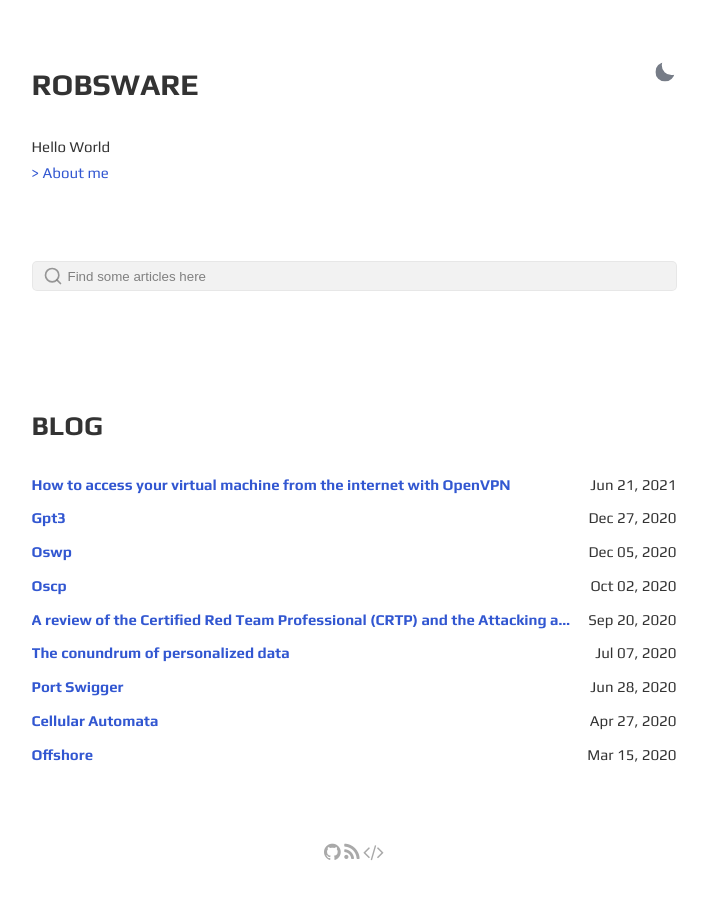
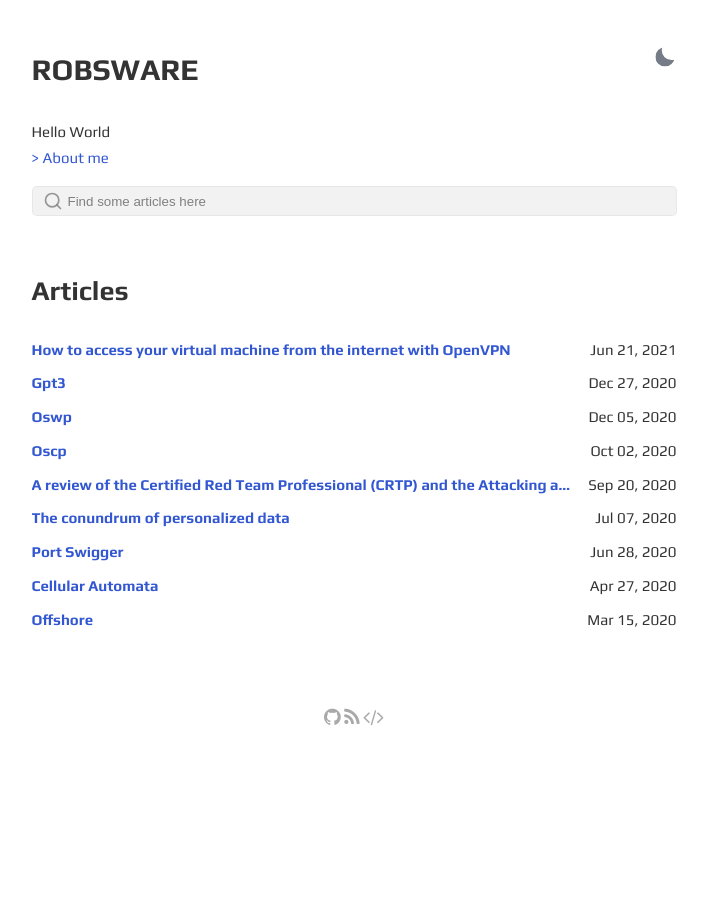
Before and after one commit to robsware/robsware.github.io, a Jekyll site: the page built from index.html, in a window 1280 px wide. Shown: the whole page, without its empty margins (286-994 px from the left). Built offline with Jekyll 4.4.1, drawn with Linux system fonts in a browser that asks for light colours.

Commit message:
Adjusted margins, css and readme

```diff
--- a/_layouts/default.html
+++ b/_layouts/default.html
@@ -63,11 +63,11 @@ layout: compress
 
 <footer class="social-footer">
   <div class="social-footer-icons">
-    <a href="https://github.com/DavideBrie" title="Github profile" target="_blank"
+    <a href="https://github.com/robsware" title="Github profile" target="_blank"
       rel="noopener noreferrer"><i class="fa fa-github" aria-hidden="true"></i></a>
     <a href="{{site.url}}{{ site.baseurl }}/atom.xml" title="Feed RSS" target="_blank" rel="noopener noreferrer"><i
         class="fa fa-rss" aria-hidden="true"></i></a>
-    <a href="https://github.com/DavideBrie/Gesko" title="Browse the code" target="_blank" rel="noopener noreferrer"><i
+    <a href="https://github.com/robsware/robsware.github.io" title="Browse the code" target="_blank" rel="noopener noreferrer"><i
         class="fa fa-code" aria-hidden="true"></i></a>
   </div>
 </footer>
--- a/_sass/_main.scss
+++ b/_sass/_main.scss
@@ -106,7 +106,7 @@ html[data-theme="dark"] {
 	--main-text-color: #EAEAEA;
 	--highlight-text-color: #6cb4a0;
 	--dark-text-color: rgb(36, 38, 42);
-	--link-color: rgb(255, 89, 125);
+	--link-color: rgb(255, 89, 89);
 	--code-bg-color: rgb(36, 38, 42);
 	background-color: rgb(19, 20, 24);
 
@@ -242,7 +242,7 @@ section {
 }
 
 section {
-	margin-top: 5.5rem;
+	margin-top: 1.5rem;
 }
 
 blockquote {
@@ -372,6 +372,7 @@ main {
 	margin: -5rem auto 0;
 	padding: 2.4rem 2rem;
 	flex-direction: column;
+
 }
 
 
@@ -379,6 +380,7 @@ main {
 	display: flex;
 	flex-direction: row;
 	justify-content: space-between;
+  margin-top: 3rem
 }
 
 .social-footer {
@@ -438,7 +440,7 @@ figcaption {
 }
 
 .bio {
-	margin-bottom: 5rem;
+	margin-bottom: 1rem;
 }
 
 ::selection {
--- a/index.html
+++ b/index.html
@@ -14,12 +14,7 @@ layout: default
 	    <a href="{{ site.url }}{{ site.baseurl }}/about/">> About me</a>
         </p>
     </div>
-
-
 </section>
-
-
-
 <div class="search-article">
     <label for="search-input" aria-hidden="true">
         <!-- Magnifier -->
@@ -36,7 +31,7 @@ layout: default
 </div>
 
 <section class="posts" id="Blog">
-    <h2>BLOG</h2>
+    <h2>Articles</h2>
     <ul>
         {% for post in site.posts %}
         <li>
```
Also changed, not shown: README.md.
